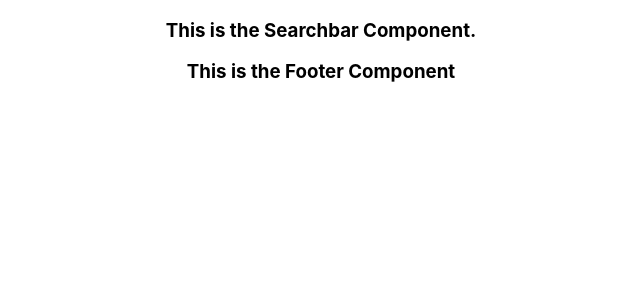
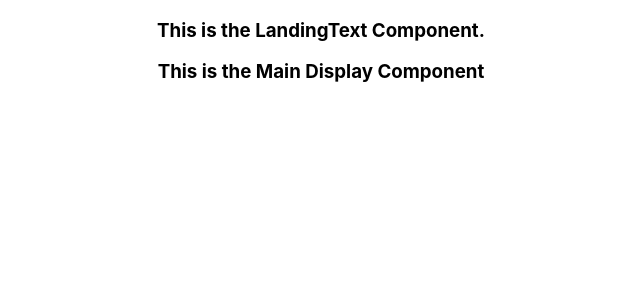
Before and after one commit to censoredbythefcc95/Project-2---React, a React (Create React App) app: page /weather in a window 1280 px wide. Shown: the top 300 px of the page, without its empty margins (319-959 px from the left). Built offline with nearby package versions, Linux system fonts and the light colour scheme.

Commit message:
Added my main two routers and confirmed they are properly working

```diff
--- a/src/App.js
+++ b/src/App.js
@@ -2,15 +2,23 @@ import React from "react";
 //Importing Router features
 import { Route } from "react-router-dom";
 
+//Components being rendered into app.js
 import './App.css';
-import SearchBar from "./components/SearchBar";
-import Footer from "./components/Footer";
+import LandingText from "./components/LandingText";
+import MainDisplay from "./components/MainDisplay";
 
 function App() {
   return (
     <div className="App">
-      <SearchBar />
-      <Footer />
+      <Route path="/">
+        <LandingText />
+      </Route>
+      <Route path="/weather">
+        <MainDisplay />
+      </Route>
+
+
+
     </div>
   );
 }
--- a/src/components/MainDisplay.js
+++ b/src/components/MainDisplay.js
@@ -0,0 +1,11 @@
+import React from "react";
+
+const MainDisplay = () => {
+    return (
+        <div className="MainDisplay">
+            <h3>This is the Main Display Component</h3>
+        </div>
+    )
+}
+
+export default MainDisplay;
```
Also changed, not shown: 1 other file (tests, documents, lock files or other folders).
